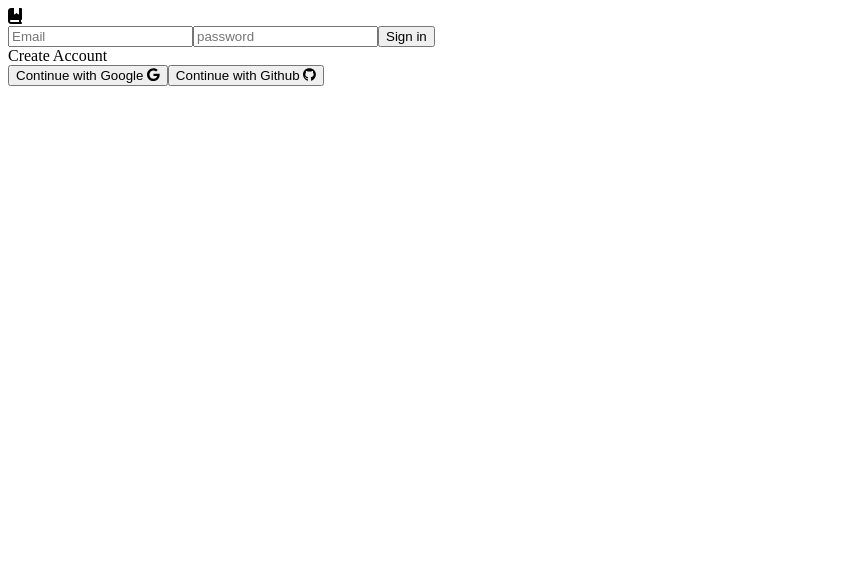
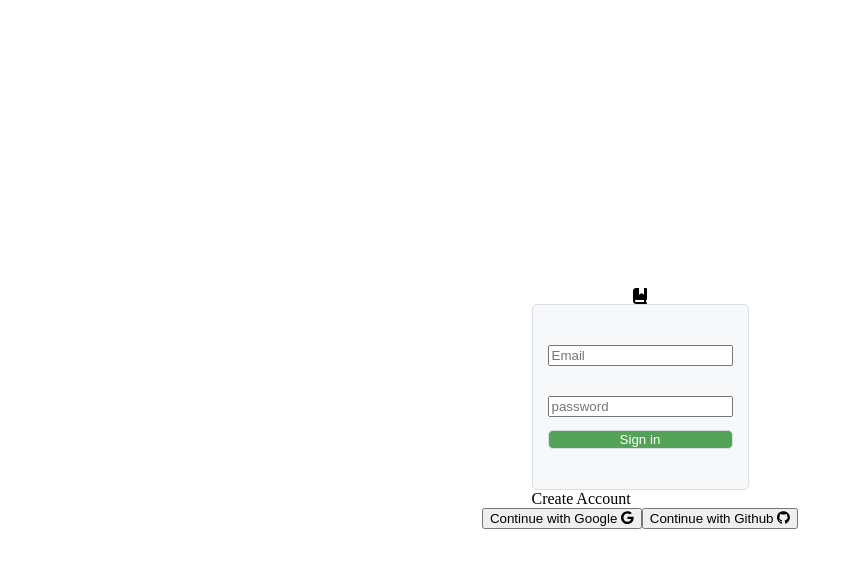
Before and after one commit to developersung13/bookmark, a React (Create React App) app: page /#/ in a window 1280 px wide. Shown: the top 568 px of the page, without its empty margins (0-853 px from the left). Built offline with nearby package versions, Linux system fonts and the light colour scheme; no server answers.

Commit message:
Update asset

```diff
--- /dev/null
+++ b/src/components/AuthForm.js
@@ -0,0 +1,75 @@
+import { authService } from "fbase";
+import { useState } from "react";
+import styles from "components/AuthForm.module.css";
+
+function AuthForm() {
+  const [email, setEmail] = useState("");
+  const [password, setPassword] = useState("");
+  const [newAccount, setNewAccount] = useState(false);
+  const [error, setError] = useState("");
+  const onSubmit = async (event) => {
+    event.preventDefault();
+    try {
+      let data;
+      if (newAccount) {
+        // create account
+        data = await authService.createUserWithEmailAndPassword(
+          email,
+          password
+        );
+      } else {
+        // log in
+        data = await authService.signInWithEmailAndPassword(email, password);
+      }
+    } catch (error) {
+      setError(error.message.slice(9, error.message.indexOf(".") + 1));
+    }
+  };
+  const onChange = (event) => {
+    const {
+      target: { name, value },
+    } = event;
+    if (name === "email") {
+      setEmail(value);
+    } else if (name === "password") {
+      setPassword(value);
+    }
+  };
+  const toggleAccount = () => setNewAccount((prev) => !prev);
+  return (
+    <div className={styles.authInput}>
+      <form onSubmit={onSubmit}>
+        <input
+          name="email"
+          type="email"
+          placeholder="Email"
+          value={email}
+          required
+          onChange={onChange}
+          className={styles.emailInput}
+        />
+        <input
+          name="password"
+          type="password"
+          placeholder="password"
+          value={password}
+          required
+          minLength={6}
+          onChange={onChange}
+          className={styles.passwordInput}
+        />
+        <input
+          type="submit"
+          value={newAccount ? "Create Account" : "Sign in"}
+          className={styles.authSubmit}
+        />
+        {error && <span>{error}</span>}
+      </form>
+      <span onClick={toggleAccount}>
+        {newAccount ? "Sign in" : "Create Account"}
+      </span>
+    </div>
+  );
+}
+
+export default AuthForm;
--- /dev/null
+++ b/src/components/AuthForm.module.css
@@ -0,0 +1,20 @@
+.authInput form {
+  display: flex;
+  flex-direction: column;
+  padding: 40px 15px;
+  background-color: rgb(247, 248, 250);
+  border: 1px solid rgb(217, 222, 228);
+  border-radius: 5px;
+}
+
+.passwordInput {
+  margin-top: 30px;
+}
+
+.authSubmit {
+  margin-top: 13px;
+  border: 1px solid rgb(217, 222, 228);
+  border-radius: 5px;
+  color: white;
+  background-color: rgb(84, 162, 88);
+}
--- a/src/routes/Auth.js
+++ b/src/routes/Auth.js
@@ -1,42 +1,10 @@
 import { authService, firebaseInstance } from "fbase";
-import { useState } from "react";
 import { FontAwesomeIcon } from "@fortawesome/react-fontawesome";
 import { faGoogle, faGithub } from "@fortawesome/free-brands-svg-icons";
+import styles from "routes/Auth.module.css";
+import AuthForm from "components/AuthForm";
 
 function Auth() {
-  const [email, setEmail] = useState("");
-  const [password, setPassword] = useState("");
-  const [newAccount, setNewAccount] = useState(false);
-  const [error, setError] = useState("");
-  const onSubmit = async (event) => {
-    event.preventDefault();
-    try {
-      let data;
-      if (newAccount) {
-        // create account
-        data = await authService.createUserWithEmailAndPassword(
-          email,
-          password
-        );
-      } else {
-        // log in
-        data = await authService.signInWithEmailAndPassword(email, password);
-      }
-    } catch (error) {
-      setError(error.message.slice(9, error.message.indexOf(".") + 1));
-    }
-  };
-  const onChange = (event) => {
-    const {
-      target: { name, value },
-    } = event;
-    if (name === "email") {
-      setEmail(value);
-    } else if (name === "password") {
-      setPassword(value);
-    }
-  };
-  const toggleAccount = () => setNewAccount((prev) => !prev);
   const onSocialClick = async (event) => {
     const {
       target: { name },
@@ -50,35 +18,9 @@ function Auth() {
     await authService.signInWithPopup(provider);
   };
   return (
-    <div>
-      <i class="fa-solid fa-book-bookmark"></i>
-      <form onSubmit={onSubmit}>
-        <input
-          name="email"
-          type="email"
-          placeholder="Email"
-          value={email}
-          required
-          onChange={onChange}
-        />
-        <input
-          name="password"
-          type="password"
-          placeholder="password"
-          value={password}
-          required
-          minLength={6}
-          onChange={onChange}
-        />
-        <input
-          type="submit"
-          value={newAccount ? "Create Account" : "Sign in"}
-        />
-        {error && <span>{error}</span>}
-      </form>
-      <span onClick={toggleAccount}>
-        {newAccount ? "Sign in" : "Create Account"}
-      </span>
+    <div className={styles.authContainer}>
+      <i className="fa-solid fa-book-bookmark"></i>
+      <AuthForm />
       <div>
         <button name="google" onClick={onSocialClick}>
           Continue with Google <FontAwesomeIcon icon={faGoogle} />
--- /dev/null
+++ b/src/routes/Auth.module.css
@@ -0,0 +1,11 @@
+* {
+  box-sizing: border-box;
+}
+
+.authContainer {
+  display: flex;
+  flex-direction: column;
+  height: 100vh;
+  justify-content: center;
+  align-items: center;
+}
```
